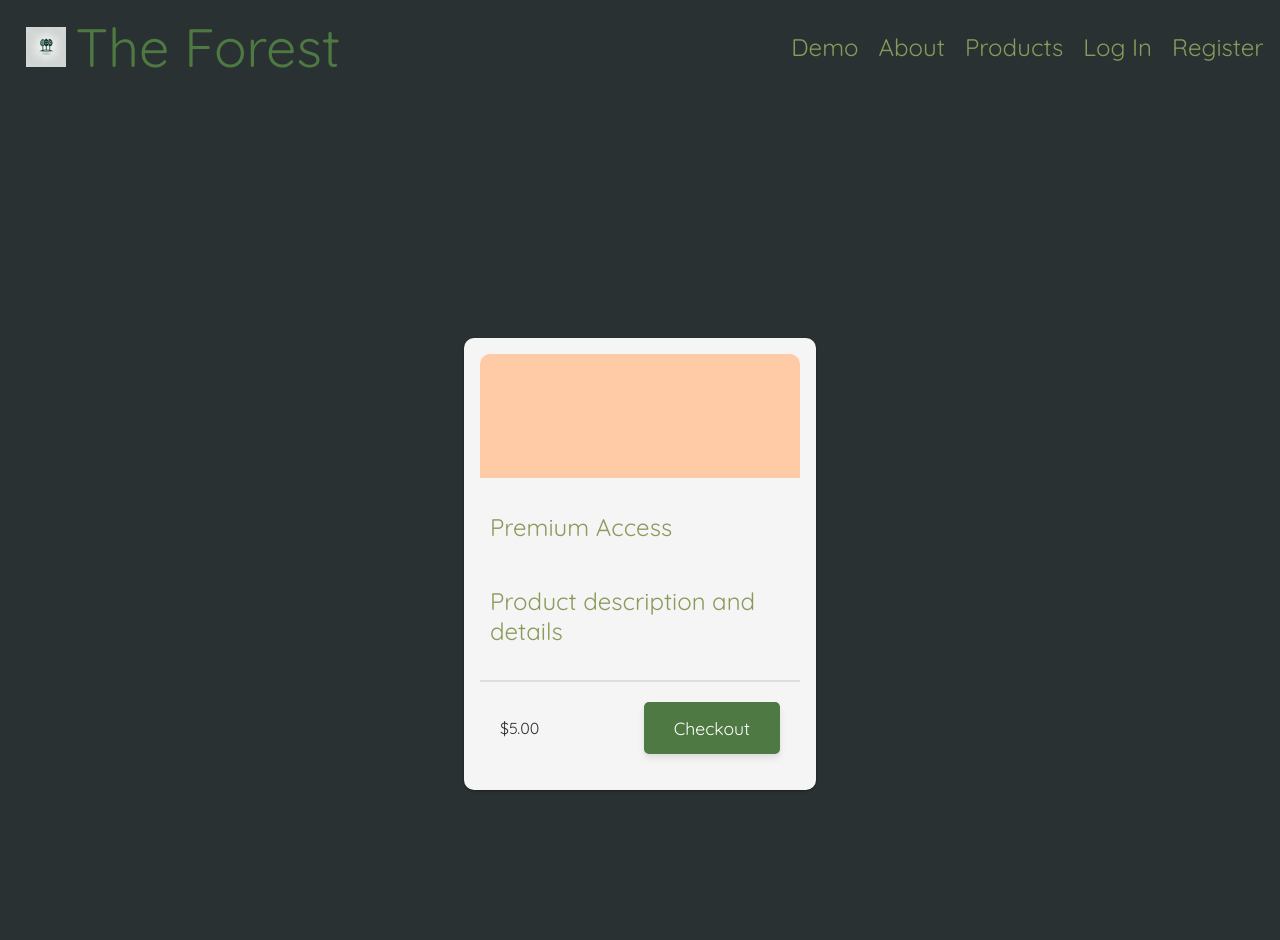
After one commit to boomer199/The_Forest, a Flask app: page /checkout in a window 1280 px wide. The commit adds this page. Run offline with Flask 3, Linux system fonts and the light colour scheme; some libraries are stand-ins or nearby versions.

Commit message:
Work on frontend + Stripe payment integrated

```diff
--- a/app.py
+++ b/app.py
@@ -1,28 +1,102 @@
 from flask import Flask, request, session, flash, render_template, redirect, jsonify
-
-from config import MY_DOMAIN, MY_PORT, MY_REDIS_PORT, MY_REDIS_HOST
-from os import getenv
-import redis
+from config import  MY_DOMAIN, MY_PORT, STRIPE_PRICE_ID, TEST_STRIPE_SECRET_KEY
 import re
 import db
 import json
 import uuid
+import stripe
+import os
 
+stripe.api_key = TEST_STRIPE_SECRET_KEY
 
-
-
-app = Flask(__name__)
+app = Flask(__name__, static_url_path='/static', static_folder='static')
 
 
 
 def get_header(**kwargs):
+    """
+    Returns the rendered template for the header/navbar.
+
+    Args:
+        **kwargs: Keyword arguments to pass to the template.
+
+    Returns:
+        str: Rendered template for the header/navbar.
+    """
     return render_template("navbar.html", **kwargs)
+
+
+@app.route("/success", methods=['GET'])
+def success():
+    """
+    Renders the success.html template with the header/navbar.
+
+    Returns:
+        str: Rendered template for the success page.
+    """
+    return render_template("success.html", header=get_header())
+
+@app.route("/cancel", methods=['GET'])
+def cancel():
+    """
+    Renders the cancel.html template with the header/navbar.
+
+    Returns:
+        str: Rendered template for the cancel page.
+    """
+    return render_template("cancel.html", header=get_header())
+
+@app.route("/checkout", methods=['GET'])
+def checkout():
+    """
+    Renders the checkout.html template with the header/navbar.
+
+    Returns:
+        str: Rendered template for the checkout page.
+    """
+    return render_template("checkout.html", header=get_header())
+
+@app.route('/create-checkout-session', methods=['POST'])
+def create_checkout_session():
+    try:
+        checkout_session = stripe.checkout.Session.create(
+            line_items=[
+                {
+                    # Provide the exact Price ID (for example, pr_1234) of the product you want to sell
+                    'price': 'price_1PZNsiRqCSLozqidx1A5ez2N',
+                    'quantity': 1,
+                },
+            ],
+            mode='payment',
+            success_url=MY_DOMAIN + '/success.html',
+            cancel_url=MY_DOMAIN + '/cancel.html',
+        )
+    except Exception as e:
+        return str(e)
+
+    return redirect(checkout_session.url, code=303)
+
+@app.route("/login", methods = ["GET"])
+def get_login():
+    """
+    Renders the login.html template with the header/navbar.
+
+    Returns:
+        str: Rendered template for the login page.
+    """
+    return render_template("login.html", header=get_header())
+
 
 @app.route("/")
 @app.route("/index")
 def home():
-     return render_template("index.html", header=get_header())
+    """
+    Renders the index.html template with the header/navbar.
 
+    Returns:
+        str: Rendered template for the home page.
+    """
+    return render_template("index.html", header=get_header())
 
 if __name__ == '__main__':
     app.run(port=MY_PORT)
--- /dev/null
+++ b/templates/checkout.html
@@ -0,0 +1,132 @@
+<!DOCTYPE html>
+<html>
+  <head>
+    <title>The Forest</title>
+    <link rel="stylesheet" href="/static/styles/style.css">
+    <script src="https://js.stripe.com/v3/"></script>
+    <style>
+        html, body {
+            margin: 0;
+            padding: 0;
+            overflow: hidden; /* Disables scrollbars */
+            height: 100%; /* Ensures the body takes full viewport height */
+            width: 100%; /* Ensures the body takes full viewport width */
+        }
+
+        @media (max-width: 400px) {
+            .card {
+                width: 90%; /* Reduces the width on smaller screens */
+                height: auto; /* Makes height flexible */
+                padding: 0.5em;
+            }
+        }
+
+        /* Main container styling to center everything inside it */
+        .main {
+            display: flex;
+            align-items: center;
+            justify-content: center;
+            height: 100vh; /* Full viewport height */
+            background-color: #293132; /* Dark forest green background for contrast */
+        }
+
+        /* Card styling for a larger and more central appearance */
+        .card {
+            width: 320px; /* Larger width */
+            height: 420px; /* Larger height */
+            padding: 1em; /* Adjust padding to scale with the card size */
+            background: #f5f5f5;
+            box-shadow: 0 1px 3px rgba(0,0,0,0.12), 0 1px 2px rgba(0,0,0,0.24);
+            border-radius: 10px; /* Optional: adds rounded corners for a smoother look */
+            display: flex;
+            flex-direction: column; /* Organizes children elements in a column */
+            justify-content: space-between; /* Distributes space between children */
+            }
+
+        /* Image styling adjustments for a better fit in the larger card */
+        .card-img {
+            height: 50%; /* Takes up half of the card's height */
+            background-color: #ffcaa6;
+            border-radius: 10px 10px 0 0; /* Rounded corners at the top */
+            transition: .3s ease;
+        }
+
+        /* Footer styling to align elements nicely at the bottom */
+        .card-footer {
+            display: flex;
+            justify-content: space-between;
+            align-items: center;
+            padding: 20px;
+            border-top: 2px solid #ddd; /* Slightly thicker to match the larger card */
+        }
+
+        /* Button enhancements for a more clickable area */
+        .card-button {
+            padding: 10px 20px; /* Larger padding for a bigger button */
+            align-items: center;
+            justify-content: center;
+        }
+
+        /* Hover effects adjusted for the new sizes */
+        .card-img:hover {
+            transform: translateY(-10%); /* Less movement as the image is larger */
+            box-shadow: rgba(226, 196, 63, 0.25) 0px 20px 30px -10px, rgba(180, 71, 71, 0.3) 0px 10px 20px -5px;
+        }
+        .card-button:hover {
+            background-color: #ffcaa6; /* Ensures the color fills the larger button */
+        }
+
+        /* Styling for the checkout button */
+        #checkout-button {
+            font-size: 1.1em; /* Larger font size for better readability */
+            padding: 15px 30px; /* Ample padding for a more touch-friendly button */
+            background-color: var(--fern-green); /* A green color for positive action */
+            color: white; /* White text color for contrast */
+            border: none; /* No border for a cleaner look */
+            border-radius: 5px; /* Slightly rounded corners for a modern look */
+            cursor: pointer; /* Cursor indicates clickable item */
+            transition: background-color 0.3s, transform 0.2s; /* Smooth transition for hover effects */
+            box-shadow: 0 4px 6px rgba(0,0,0,0.1); /* Subtle shadow to lift the button off the page */
+        }
+
+        #checkout-button:hover, #checkout-button:focus {
+            background-color: var(--moss-green); /* A slightly lighter green on hover/focus for feedback */
+            transform: translateY(-2px); /* Slight raise effect on hover */
+            box-shadow: 0 6px 9px rgba(0,0,0,0.15); /* Increased shadow on hover for depth effect */
+        }
+
+        #checkout-button:active {
+            background-color: #397739; /* Even darker green when the button is clicked */
+            transform: translateY(1px); /* Button appears pressed down when clicked */
+            box-shadow: 0 3px 5px rgba(0,0,0,0.2); /* Smaller shadow to simulate pressing depth */
+        }
+
+
+
+    </style>
+
+  </head>
+  <body>
+    {{header | safe}}
+    <div class = "main">
+        <div class="card">
+
+            <div class="card-img"></div>
+            <div class="card-info">
+              <p class="text-title">Premium Access</p>
+              <p class="text-body">Product description and details</p>
+            </div>
+            <div class="card-footer">
+            <span class="text-title">$5.00</span>
+            <form action="/create-checkout-session" method="POST">
+                <button type="submit" id="checkout-button">
+                    Checkout
+                </button>
+            </form>
+
+          </div>
+        </div>
+    </div
+
+  </body>
+</html>
--- a/templates/index.html
+++ b/templates/index.html
@@ -1,7 +1,9 @@
 <html>
     <head>
         <title>The Forest</title>
-    <head>
+        <link rel="stylesheet" href="./static/styles/style.css">
+
+    </head>
     <body>
         {{header | safe}}
 
--- a/templates/navbar.html
+++ b/templates/navbar.html
@@ -98,7 +98,7 @@
     <ul class="nav-links">
       <li><a href="/demo">Demo</a></li>
       <li><a href="/about">About</a></li>
-      <li><a href="/products">Products</a></li>
+      <li><a href="/checkout">Products</a></li>
       <li><a href="/login">Log In</a></li>
       <li><a href="/register">Register</a></li>
     </ul>
```
Also changed, not shown: templates/cancel.html (added, +13 -0 lines), templates/login.html (added, +156 -0 lines), templates/success.html (added, +16 -0 lines), templates/products.html (deleted), 1 other file.
